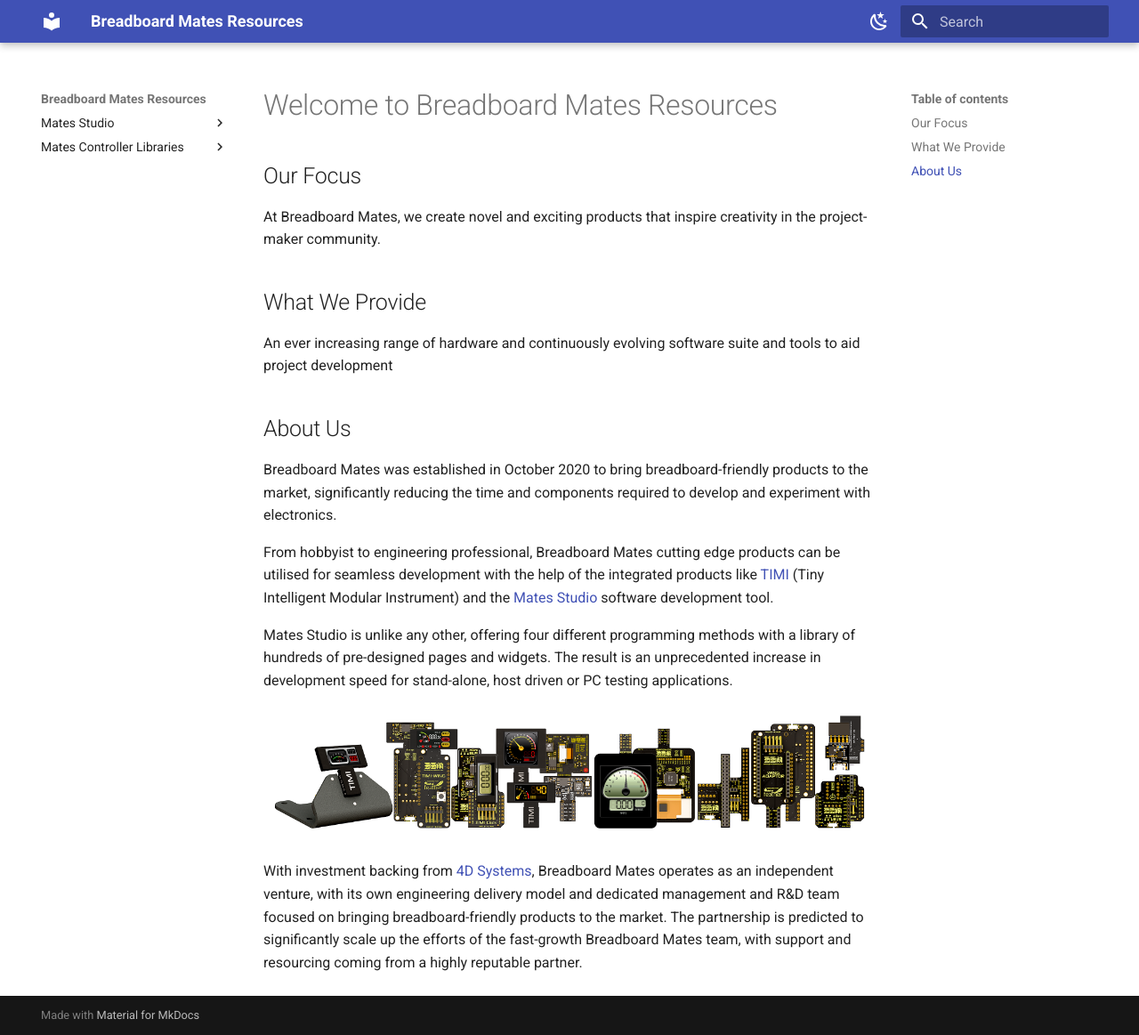
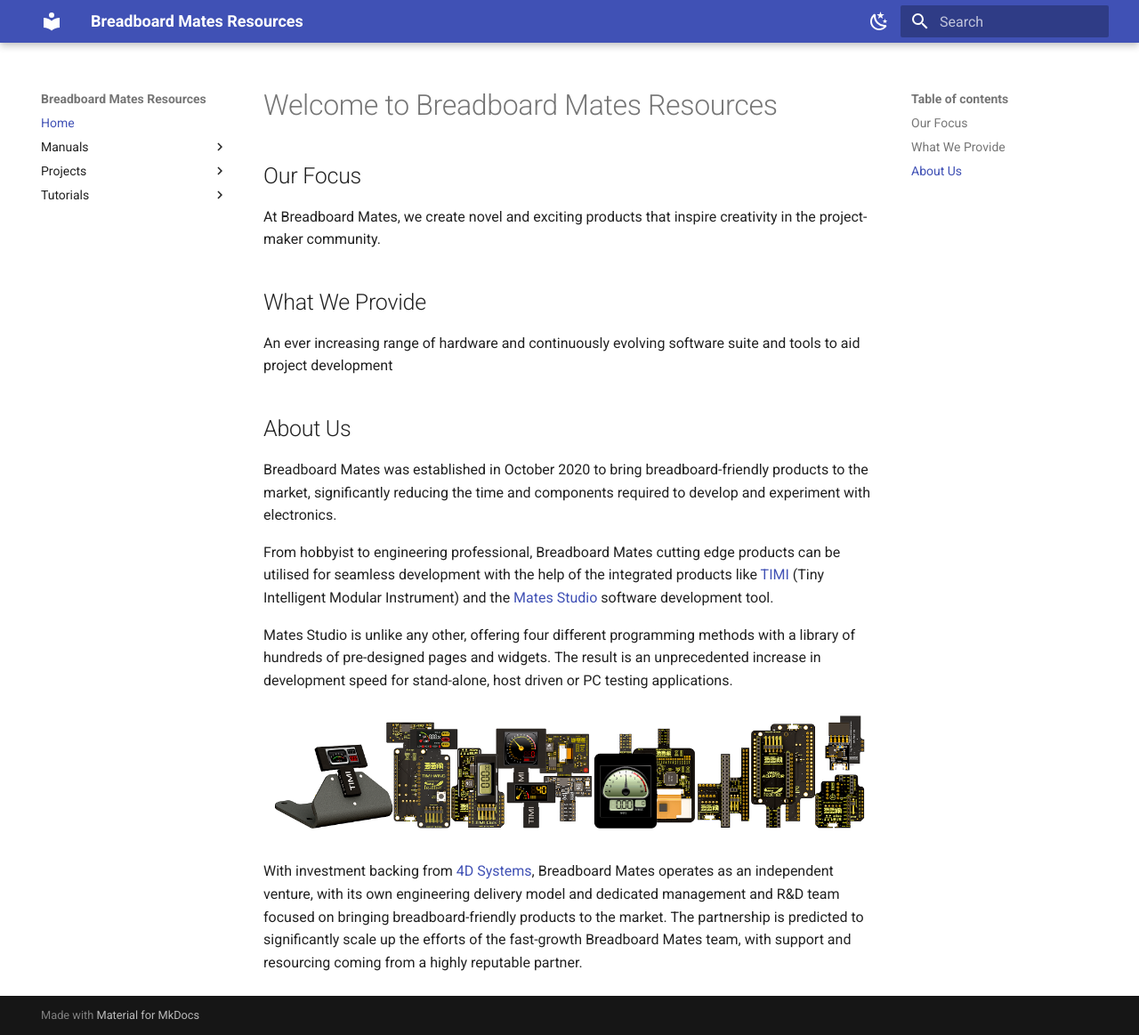
Before and after one commit to iSOLveIT/mkdocs-gen, an MkDocs documentation site: the page built from docs/index.md, in a window 1280 px wide and 1163 px high. Shown: the whole window at 89% size. Built offline with MkDocs 1.6.1 and Material for MkDocs 9.7.7, drawn with Linux system fonts in a browser that asks for light colours; part of the change alters nothing that is shown.

```diff
--- a/mkdocs.yml
+++ b/mkdocs.yml
@@ -1,17 +1,34 @@
 site_name: Breadboard Mates Resources
 site_url: https://resources.breadboardmates.com/
 nav:
-  - Mates Studio:
-    - Manual: studio/mates-studio-user-manual.md
-    - Graphics Editor: studio/mates-studio-graphics-editor.md
-    - Code Editor: studio/mates-studio-code-editor.md
-    - Blocks Editor: studio/mates-studio-blocks-editor.md
-    - Controller Interface: studio/mates-controller-interface.md
-    - Command Protocol: studio/mates-controller-command-protocol.md
-    - Release Notes: studio/mates-studio-release-notes.md
-  - Mates Controller Libraries:
-    - Arduino: controller/arduino-mates-controller.md
-    - Python: controller/python-mates-controller.md
+  - Home: index.md
+  - Manuals:
+    - Mates Studio:
+      - Manual: studio/mates-studio-user-manual.md
+      - Graphics Editor: studio/mates-studio-graphics-editor.md
+      - Code Editor: studio/mates-studio-code-editor.md
+      - Blocks Editor: studio/mates-studio-blocks-editor.md
+      - Controller Interface: studio/mates-controller-interface.md
+      - Command Protocol: studio/mates-controller-command-protocol.md
+      - Release Notes: studio/mates-studio-release-notes.md
+    - Mates Controller Libraries:
+      - Arduino: controller/arduino-mates-controller.md
+      - Python: controller/python-mates-controller.md
+  - Projects:
+    - Standalone:
+      - Pacman: projects/standalone/reptor-pacman.md
+    - Arduino:
+      - RGB Controller: projects/arduino/reptor-rgb-controller.md
+  - Tutorials:
+    - Commander:
+      - Getting Started: tutorials/commander/commander-getting-started.md
+    - Architect:
+      - Getting Started: tutorials/architect/architect-getting-started.md
+    - Genius:
+      - Getting Started: tutorials/genius/genius-getting-started.md
+    - Builder:
+      - Getting Started: tutorials/builder/builder-getting-started.md
+
 theme:
   name: material
   palette:
```
